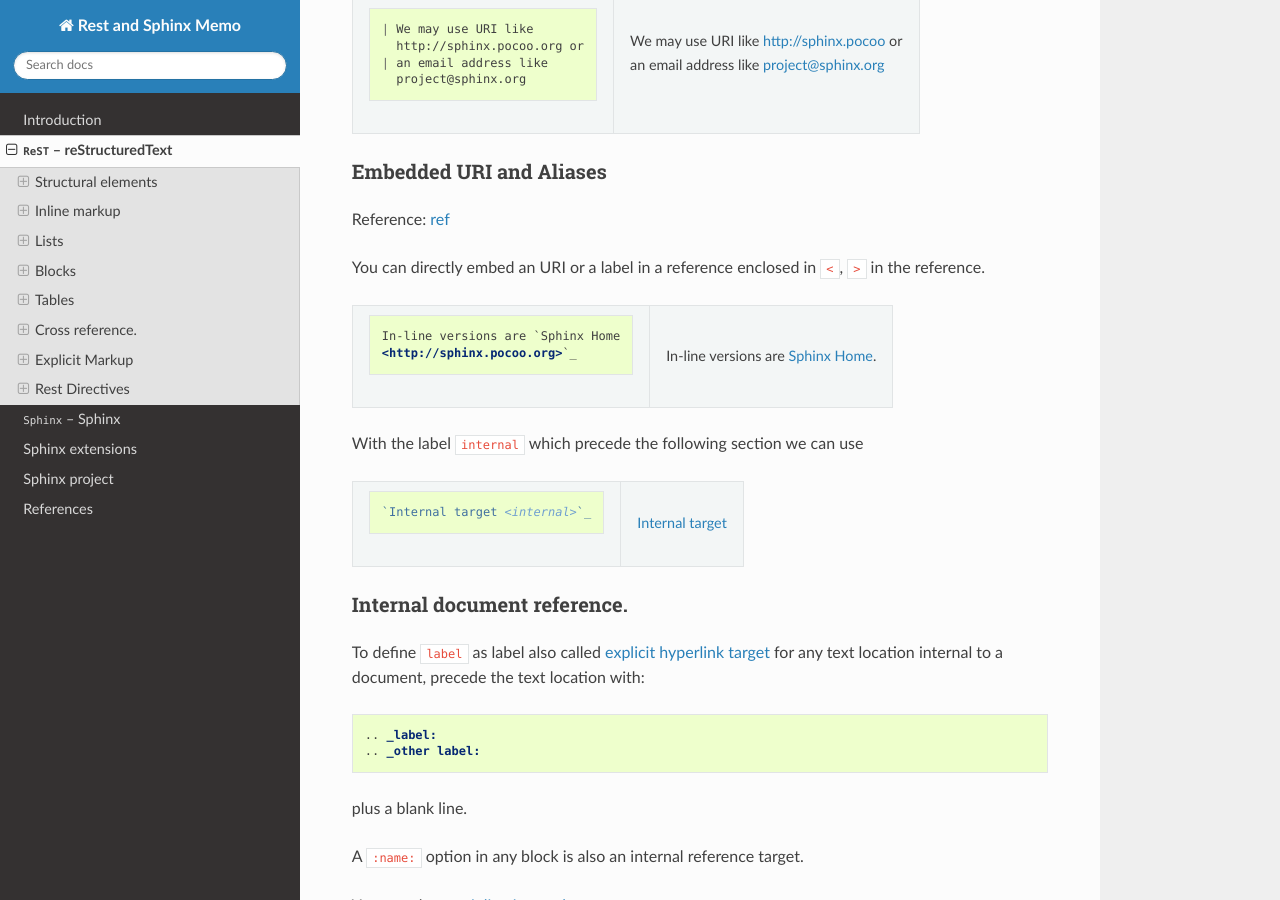
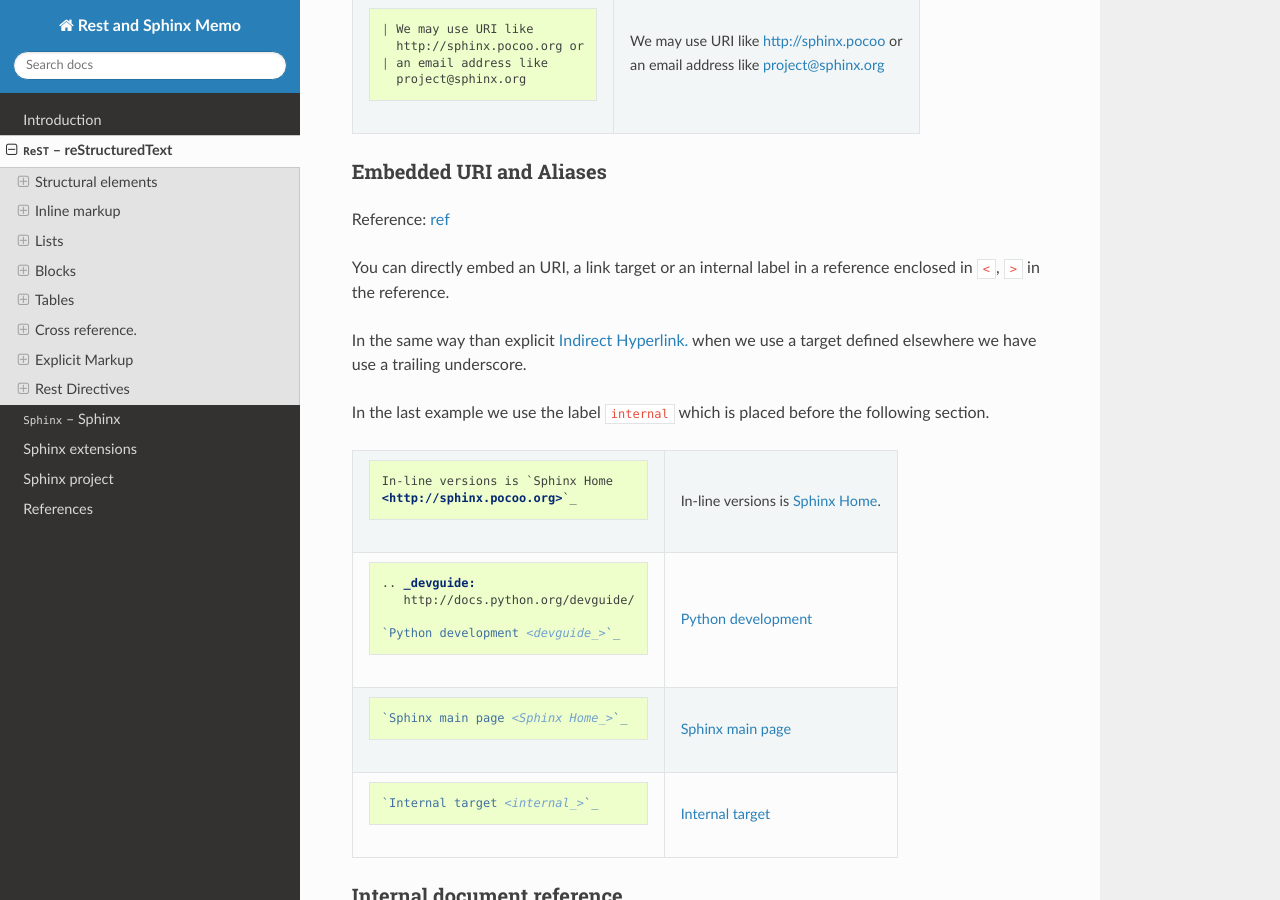
Before and after one commit to marczz/rest-sphinx-memo, a Sphinx documentation site: the page built from source/ReST.rst, in a window 1280 px wide and 900 px high, scrolled down 14987 px. Built offline with Sphinx 7.4.7 and the Read the Docs theme 2.0.0, drawn with Linux system fonts in a browser that asks for light colours; formulas are drawn with MathJax 3; the version number could not be read and is left out.

Commit message:
ReST.rst: improved Embedded URI and Aliases.

```diff
--- a/source/ReST.rst
+++ b/source/ReST.rst
@@ -1129,25 +1129,51 @@ Embedded URI and Aliases
 Reference: :restref:`ref
 <restructuredtext.html#embedded-uris-and-aliases>`
 
-You can directly embed an URI or a label in a reference enclosed in ``<``, ``>``
+You can directly embed an URI, a link target or an internal label in a reference enclosed in ``<``, ``>``
 in the reference.
 
-+--------------------------------------+--------------------------------------+
-|.. code-block:: ReST                  |In-line versions are `Sphinx Home     |
-|                                      |<http://sphinx.pocoo.org>`_.          |
-|   In-line versions are `Sphinx Home  |                                      |
-|   <http://sphinx.pocoo.org>`_        |                                      |
-+--------------------------------------+--------------------------------------+
-
-With the label ``internal`` which precede the following section we can use
+In the same way than explicit :ref:`indirect hyperlink` when we use a target defined
+elsewhere we have use a trailing underscore.
+
+In the last example we use the label ``internal`` which is placed before the following
+section.
+
 
 .. list-table::
 
    * - .. code-block:: ReST
 
-          `Internal target <internal>`_
-
-     -  `Internal target <internal>`_
+          In-line versions is `Sphinx Home
+          <http://sphinx.pocoo.org>`_
+
+     - In-line versions is `Sphinx Home
+       <http://sphinx.pocoo.org>`_.
+
+   * - ..  code-block:: ReST
+
+           .. _devguide:
+              http://docs.python.org/devguide/
+
+           `Python development <devguide_>`_
+
+     - .. _devguide:
+          http://docs.python.org/devguide/
+
+       `Python development <devguide_>`_
+
+   * - .. code-block:: ReST
+
+          `Sphinx main page <Sphinx Home_>`_
+
+     - `Sphinx main page <Sphinx Home_>`_
+
+
+   * - .. code-block:: ReST
+
+          `Internal target <internal_>`_
+
+     -  `Internal target <internal_>`_
+
 
 .. index::
    reference
```
